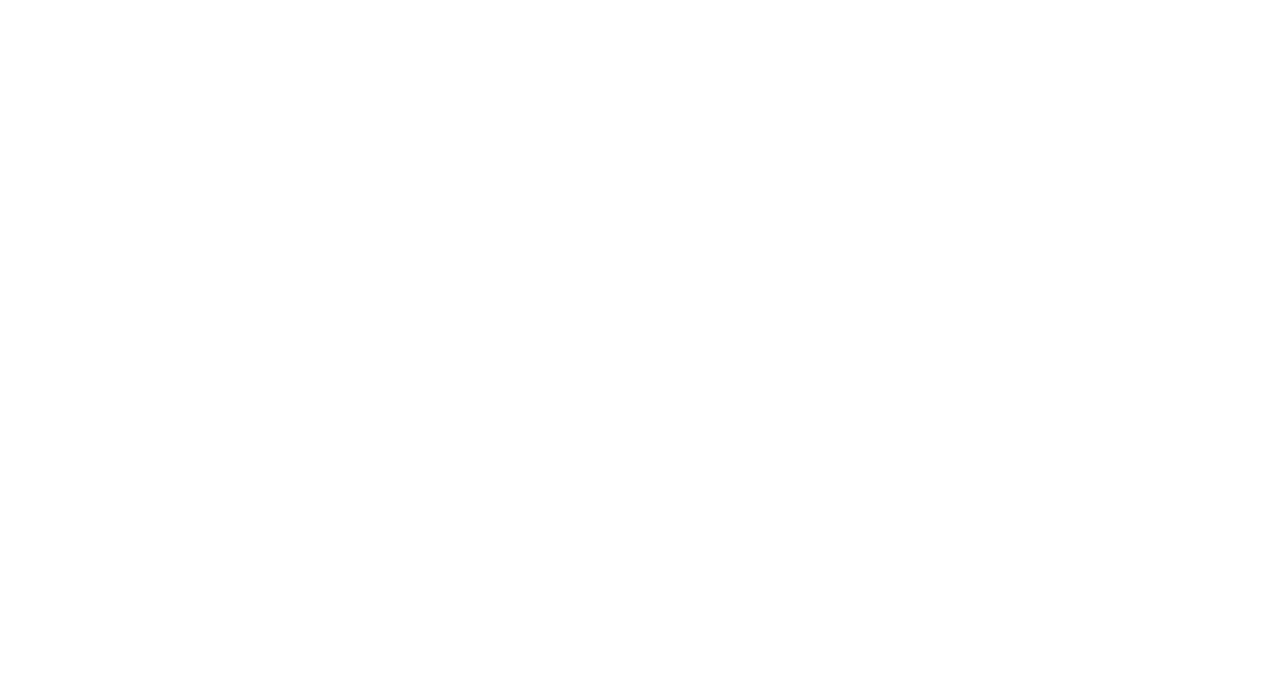
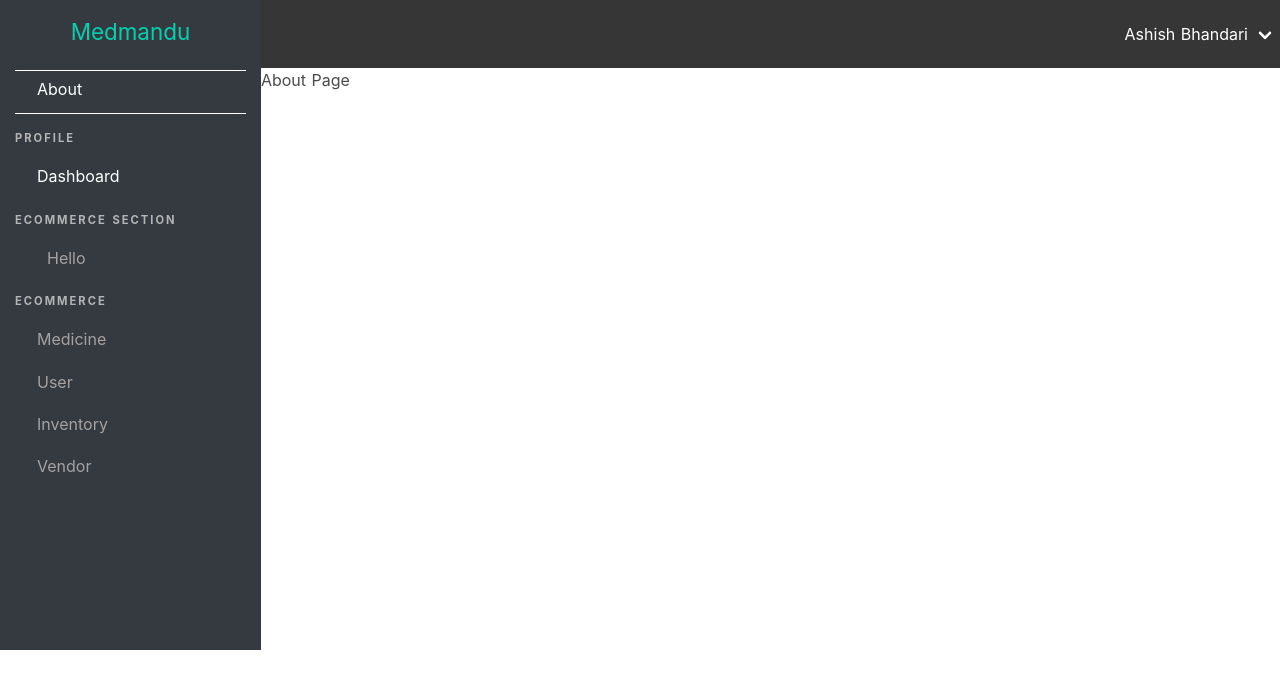
Before and after one commit to ashish336b/summerProject, a Nuxt app in the folder client/: page /about in a window 1280 px wide. Before the commit this address had no page. Shown: the top 688 px of the page. Built offline with nearby package versions, Linux system fonts and the light colour scheme.

Commit message:
dashboard navigation sample

```diff
--- a/client/components/sideNav.vue
+++ b/client/components/sideNav.vue
@@ -7,12 +7,12 @@
     <aside class="menu">
       <ul class="menu-list">
         <li>
-          <a class="active">
+          <nuxt-link to="/about" class="active">
             <div class="list">
               <span class="iconify" data-icon="ic:twotone-dashboard" data-inline="false"></span>
-              <p>Dashboard</p>
+              <p>About</p>
             </div>
-          </a>
+          </nuxt-link>
         </li>
       </ul>
       <div class="divider mb-4"></div>
--- /dev/null
+++ b/client/pages/about.vue
@@ -0,0 +1,27 @@
+<template>
+  <div>
+    <div class="main-body">
+      <sideNav />
+      <div class="main" id="main">
+        <topNav />
+        <div class="main-content">
+           <h1>About Page</h1>
+        </div>
+      </div>
+    </div>
+  </div>
+</template>
+
+<script>
+import topNav from "../components/topNavbar";
+import sideNav from "../components/sideNav";
+export default {
+  components: {
+    topNav,
+    sideNav
+  }
+};
+</script>
+
+<style>
+</style>
```
Also changed, not shown: 1 other file (tests, documents, lock files or other folders).
